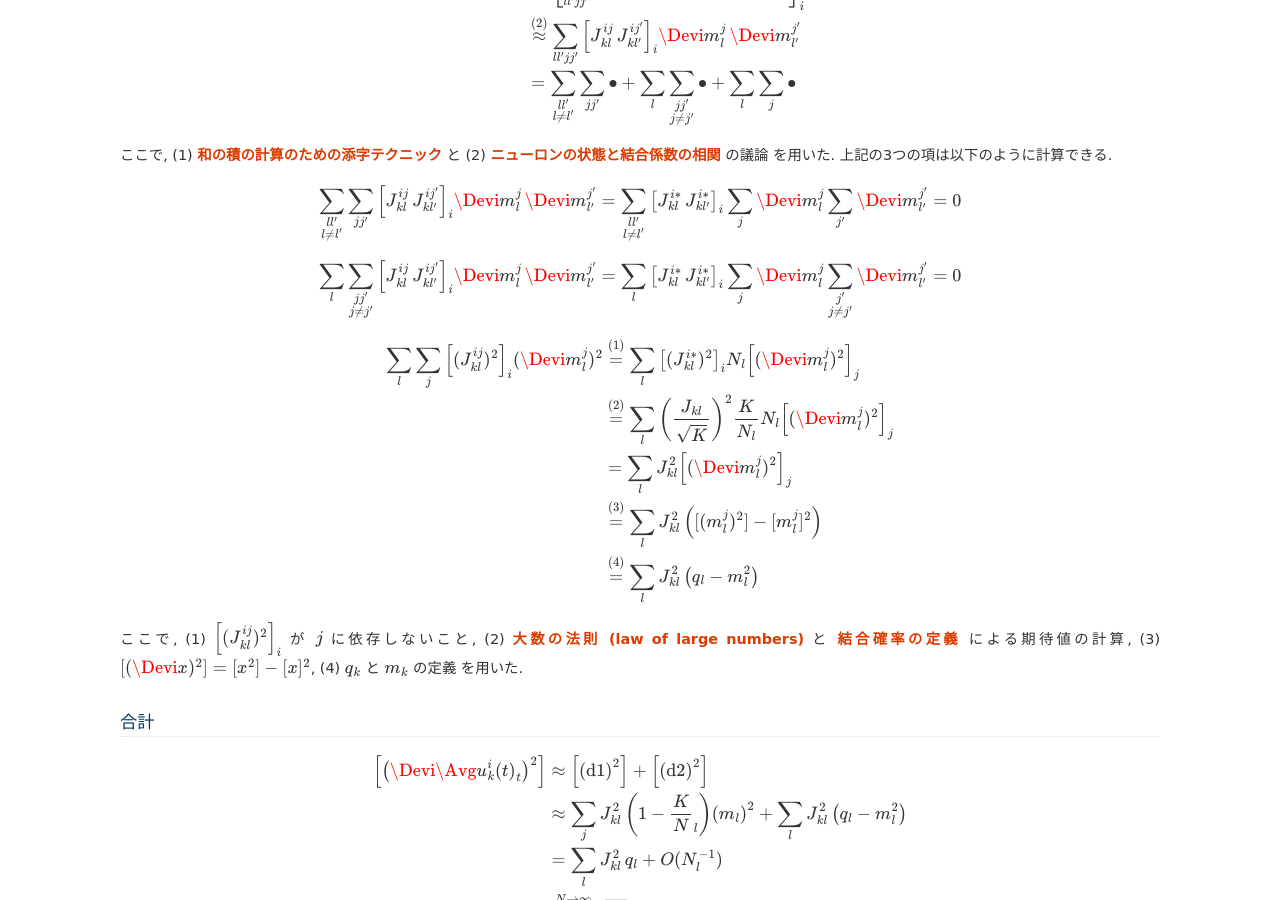
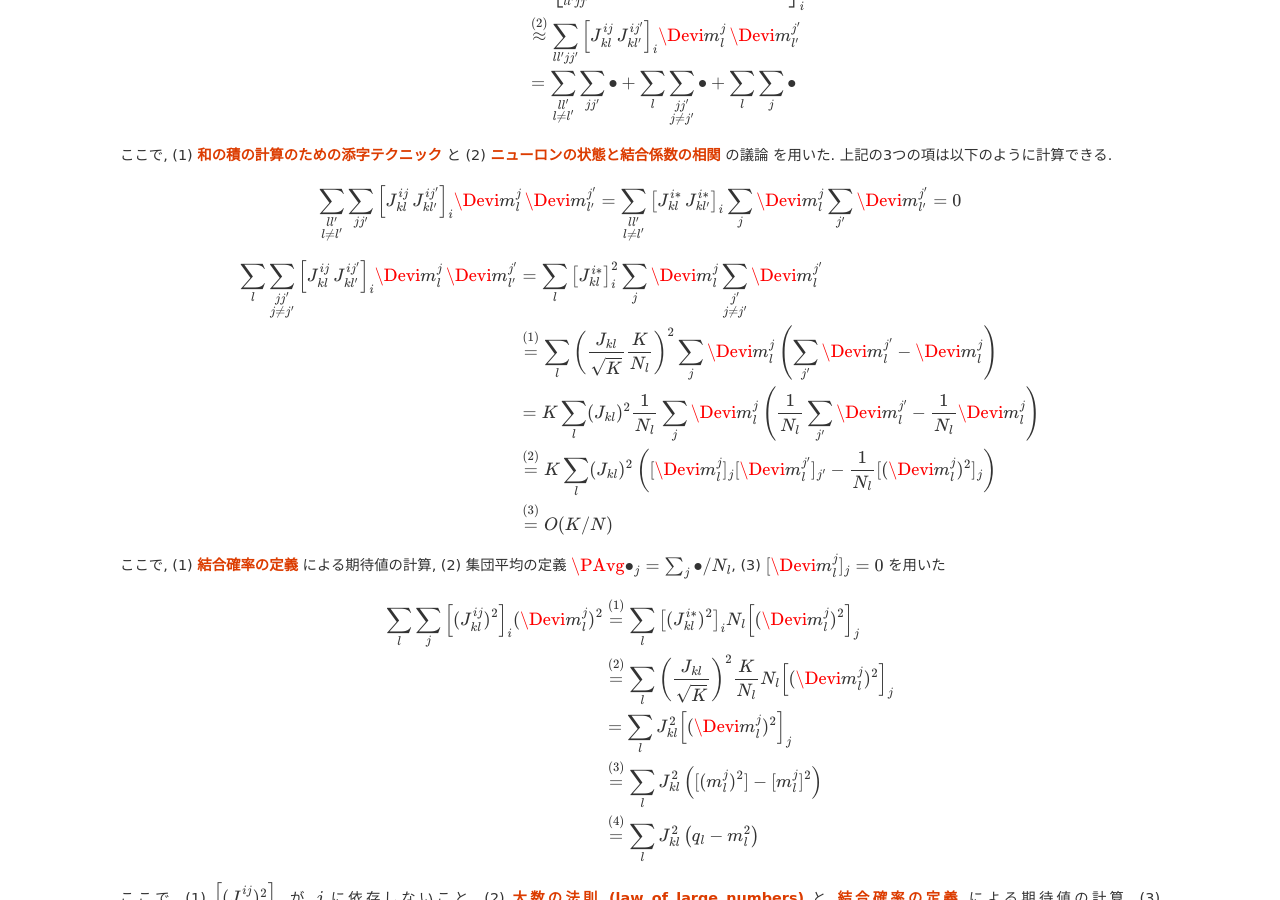
Before and after one commit to tkf/balance-tutorial-ja, a Sphinx documentation site: the page built from source/binary_network/fluctuations/quenched_fluctuations.rst, in a window 1280 px wide and 900 px high, scrolled down 3113 px. Built offline with Sphinx 7.4.7, drawn with Linux system fonts in a browser that asks for light colours; formulas are drawn with MathJax 3.

Commit message:
ゆらぎの計算に説明追加

```diff
--- a/source/binary_network/fluctuations/quenched_fluctuations.rst
+++ b/source/binary_network/fluctuations/quenched_fluctuations.rst
@@ -388,10 +390,53 @@
      \Devi m_l^j \, \Devi m_{l'}^{j'}
    & =
      \sum_l
-     \left[J_{kl}^{i*} \, J_{kl'}^{i*} \right]_i
+     \left[J_{kl}^{i*} \right]_i^2
      \sum_j \Devi m_l^j
-     \sum_{\substack{j' \\ j \neq j'}} \Devi m_{l'}^{j'}
-     = 0
+     \sum_{\substack{j' \\ j \neq j'}} \Devi m_l^{j'}
+   \\
+   & \overset{(1)} =
+     \sum_l
+     \left(
+       \frac{J_{kl}}{\sqrt K}
+       \frac{K}{N_l}
+     \right)^2
+     \sum_j \Devi m_l^j
+     \left(
+       \sum_{j'} \Devi m_l^{j'} - \Devi m_l^j
+     \right)
+   \\
+   & =
+     K
+     \sum_l
+     (J_{kl})^2
+     \frac{1}{N_l}
+     \sum_j \Devi m_l^j
+     \left(
+       \frac{1}{N_l} \sum_{j'} \Devi m_l^{j'}
+       -
+       \frac{1}{N_l} \Devi m_l^j
+     \right)
+   \\
+   & \overset{(2)} =
+     K
+     \sum_l
+     (J_{kl})^2
+     \left(
+       [\Devi m_l^j]_j
+       [\Devi m_l^{j'}]_{j'}
+       -
+       \frac{1}{N_l}
+       [(\Devi m_l^j)^2]_j
+     \right)
+   \\
+   & \overset{(3)} =
+     O(K/N)
+
+ここで,
+(1) |def:J| による期待値の計算,
+(2) 集団平均の定義 :math:`\PAvg{\bullet}_j = \sum_j \bullet / N_l`,
+(3) :math:`[\Devi m_l^j]_j = 0`
+を用いた
 
 .. math::
 
```
Also changed, not shown: other parts of source/binary_network/fluctuations/quenched_fluctuations.rst (+2 -0 lines), source/binary_network/fluctuations/temporal_fluctuations.rst (+5 -3 lines).
